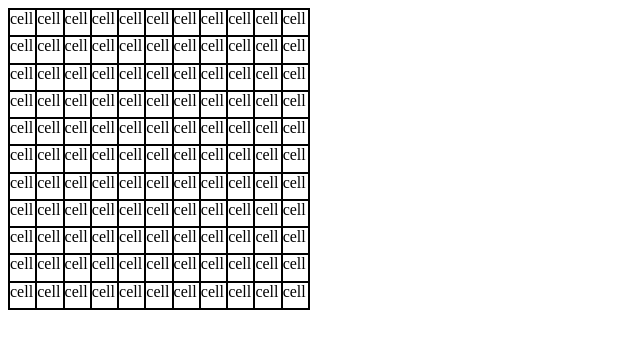
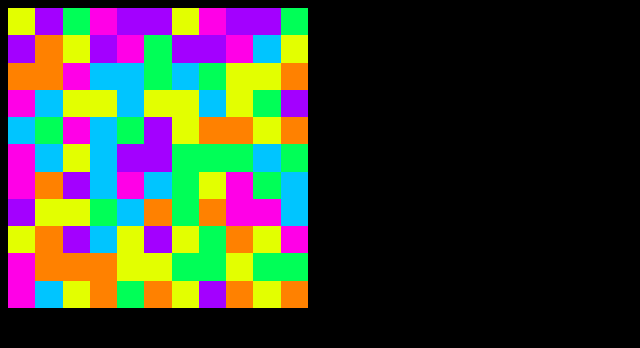
Before and after one commit to wahidrahim/floodit-react-client, a React (Create React App) app: page / in a window 1280 px wide. Shown: the top 348 px of the page, without its empty margins (0-640 px from the left). Built offline with nearby package versions, Linux system fonts and the light colour scheme.

Commit message:
show cells with random colors

```diff
--- a/src/App.js
+++ b/src/App.js
@@ -1,20 +1,35 @@
 import React from 'react'
 import Grid from './components/grid/grid.component'
 import Cell from './components/cell/cell.component'
+
+import './App.styles.scss'
+
+const getRandomColor = () => {
+  const colors = [
+    '#FF00E7',
+    '#FF8100',
+    '#E3FF00',
+    '#00FF57',
+    '#00C5FF',
+    '#A300FF'
+  ]
+  const min = 0
+  const max = colors.length - 1
+  const randomIndex = Math.floor(Math.random() * (max - min + 1)) + min
+
+  return colors[randomIndex]
+}
 
 const App = () => {
   const numberOfCells = 121
   const cells = []
 
   for (let i = 0; i < numberOfCells; i++) {
-    cells.push(<Cell key={i} />)
+    console.log(getRandomColor())
+    cells.push(<Cell key={i} color={getRandomColor()} />)
   }
 
-  return (
-    <Grid>
-      {cells}
-    </Grid>
-  )
+  return <Grid>{cells}</Grid>
 }
 
 export default App
--- /dev/null
+++ b/src/App.styles.scss
@@ -0,0 +1,3 @@
+body {
+  background: black;
+}
--- a/src/components/cell/cell.component.jsx
+++ b/src/components/cell/cell.component.jsx
@@ -1,7 +1,7 @@
 import React from 'react'
 
-const Cell = () => (
-  <div className="cell">cell</div>
+const Cell = ({ color }) => (
+  <div className="cell" style={{ background: color }}></div>
 )
 
 export default Cell
--- a/src/components/grid/grid.styles.scss
+++ b/src/components/grid/grid.styles.scss
@@ -1,10 +1,6 @@
 .grid {
   display: grid;
-  border: 1px solid black;
   width: 300px;
   height: 300px;
-
-  .cell {
-    border: 1px solid black;
-  }
+  color: #4C484F;
 }
```
